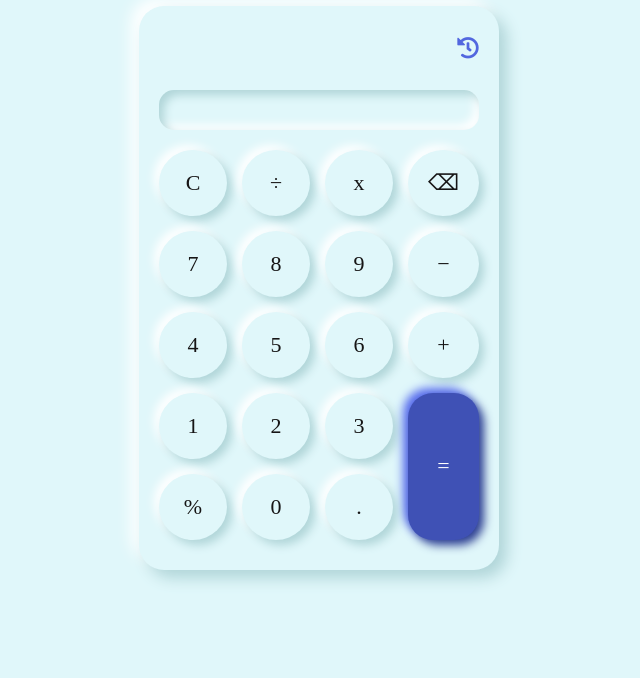
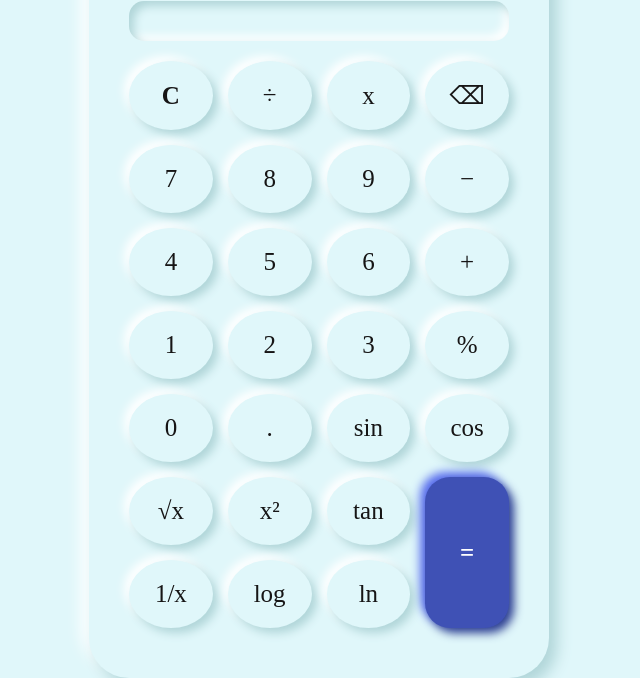
Before and after one commit to nouramer725/Calculator, a plain HTML site: page index.html in a window 1280 px wide. Shown: the part 159-837 px from the top of the page, without its empty margins (321-961 px from the left). Before the commit the page ends 800 px from the top, so only its background shows below. Drawn offline with Linux system fonts and the light colour scheme.

Commit message:
scientific-buttons

```diff
--- a/index.html
+++ b/index.html
@@ -32,7 +32,7 @@
           <div id="result"></div>
         </div>
         <div class="buttons">
-          <button onclick="clearDisplay()">C</button>
+          <button onclick="clearDisplay()"><b>C</b></button>
           <button onclick="appendValue('/')">÷</button>
           <button onclick="appendValue('*')">x</button>
           <button onclick="deleteLast()">⌫</button>
@@ -50,11 +50,22 @@
           <button onclick="appendValue('1')">1</button>
           <button onclick="appendValue('2')">2</button>
           <button onclick="appendValue('3')">3</button>
-          <button class="equal" onclick="calculate()">=</button>
 
           <button onclick="appendValue('%')">%</button>
           <button onclick="appendValue('0')">0</button>
           <button onclick="appendValue('.')">.</button>
+          <button onclick="applyFunction('sin')">sin</button>
+          <button onclick="applyFunction('cos')">cos</button>
+        </div>
+        <div class="scientific-buttons">
+          <button onclick="applyFunction('sqrt')">√x</button>
+          <button onclick="applyFunction('square')">x²</button>
+          <button onclick="applyFunction('tan')">tan</button>
+          <button class="equal" onclick="calculate()"><b>=</b></button>
+
+          <button onclick="applyFunction('inverse')">1/x</button>
+          <button onclick="applyFunction('log')">log</button>
+          <button onclick="applyFunction('ln')">ln</button>
         </div>
       </div>
     </div>
--- a/main.js
+++ b/main.js
@@ -70,3 +70,49 @@ document.addEventListener("keydown", function (event) {
     calculate();
   }
 });
+
+function applyFunction(func) {
+  let current = parseFloat(
+    document.getElementById("result").innerText || expression
+  );
+  if (isNaN(current)) {
+    alert("Please calculate a value first.");
+    return;
+  }
+
+  let result;
+  switch (func) {
+    case "sin":
+      result = Math.sin(current);
+      break;
+    case "cos":
+      result = Math.cos(current);
+      break;
+    case "tan":
+      result = Math.tan(current);
+      break;
+    case "sqrt":
+      result = Math.sqrt(current);
+      break;
+    case "square":
+      result = Math.pow(current, 2);
+      break;
+    case "inverse":
+      result = 1 / current;
+      break;
+    case "log":
+      result = Math.log10(current);
+      break;
+    case "ln":
+      result = Math.log(current);
+      break;
+    default:
+      return;
+  }
+
+  document.getElementById("expression").innerText = `${func}(${current})`;
+  document.getElementById("result").innerText = result;
+
+  history.unshift(`${func}(${current}) = ${result}`);
+  updateHistory();
+}
--- a/style.css
+++ b/style.css
@@ -24,10 +24,10 @@ body {
 
 .calculator {
   background: #e0f7fa;
-  padding: 30px 20px;
-  border-radius: 25px;
+  padding: 50px 40px;
+  border-radius: 40px;
   box-shadow: 8px 8px 15px #b0d5d8, -8px -8px 15px #ffffff;
-  width: 320px;
+  width: 380px;
 }
 
 .display {
@@ -56,6 +56,12 @@ body {
   gap: 15px;
 }
 
+.scientific-buttons {
+  display: grid;
+  grid-template-columns: repeat(4, 1fr);
+  gap: 15px;
+  margin-top: 15px;
+}
 button {
   background: #e0f7fa;
   border: none;
@@ -63,7 +69,7 @@ button {
   border-radius: 50%;
   box-shadow: 5px 5px 10px #b0d5d8, -5px -5px 10px #ffffff;
   padding: 20px;
-  font-size: 22px;
+  font-size: 25px;
   color: #161515;
   cursor: pointer;
   transition: 0.2s ease;
```
